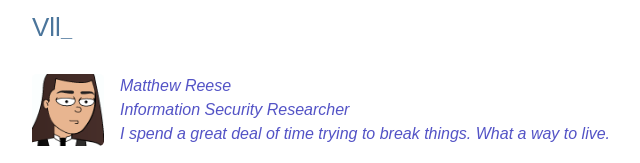
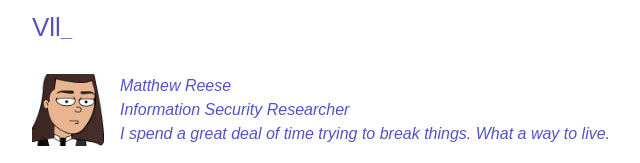
Before and after one commit to Vll/Vll.github.io, a plain HTML site: page index.html in a window 1280 px wide. Shown: the top 163 px of the page, 238-878 px from the left. Drawn offline with Linux system fonts and the light colour scheme; a web font is replaced by a local one.

Commit message:
Update style.css

```diff
--- a/assets/style.css
+++ b/assets/style.css
@@ -288,7 +288,7 @@ pre {
   .site-title, .site-title:visited, .site-title:hover {
     text-decoration: none; }
     .theme--dark .site-title, .theme--dark .site-title:visited, .theme--dark .site-title:hover {
-      color: #4b759b; }
+      color: #5353c6; }
     .theme--light .site-title, .theme--light .site-title:visited, .theme--light .site-title:hover {
       color: #1E2227; }
 
```
